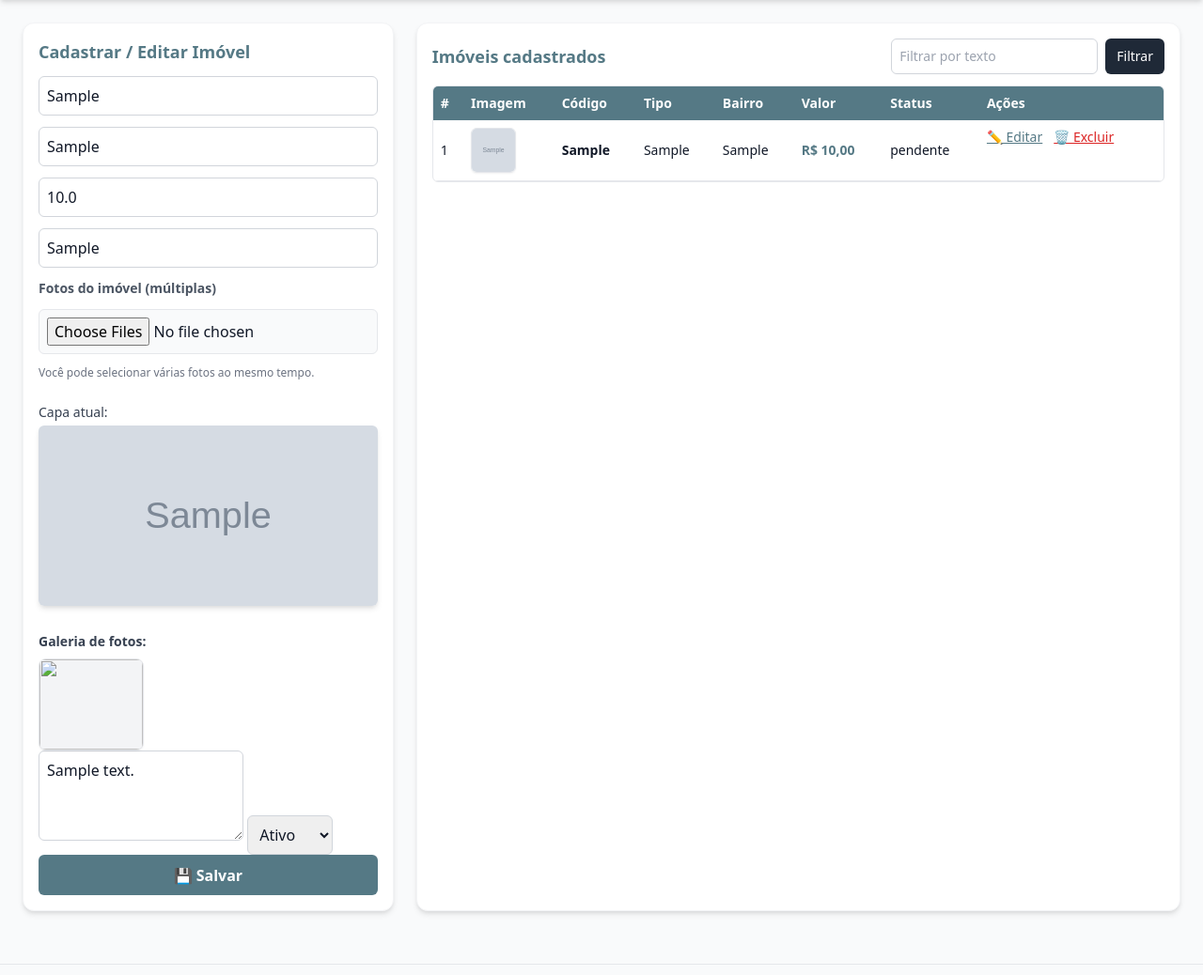
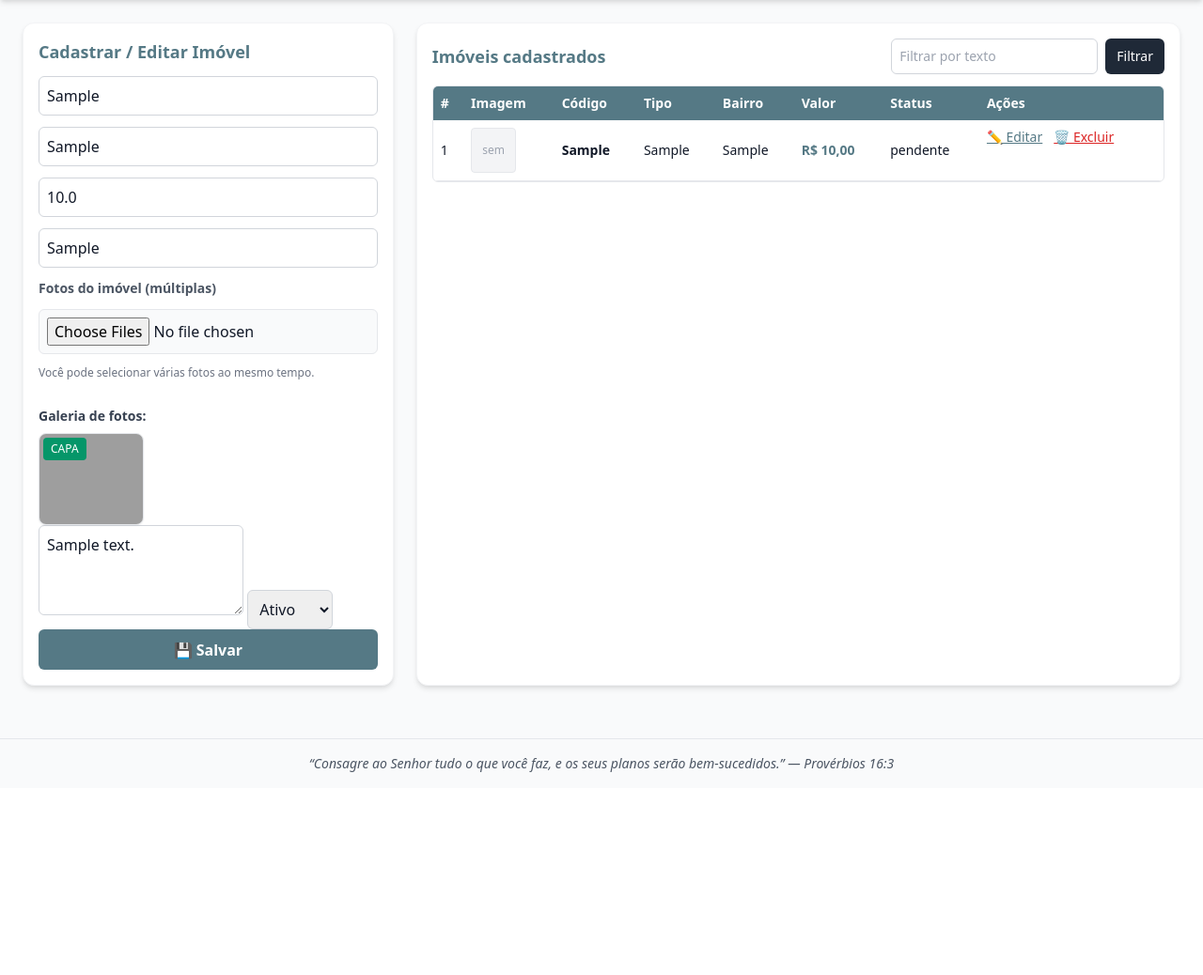
Before and after one commit to WilsonNous/brando-imoveis, a Flask app: page /admin/edit/1 in a window 1280 px wide. Shown: the part 84-1122 px from the top of the page at 94% size. After the commit the page ends 906 px from the top, so only its background shows below. Run offline with Flask 3, Linux system fonts and the light colour scheme; the visitor is signed in with stand-in values (Sample User, id 1); tables that the repository leaves empty hold one stand-in row (values such as "Sample post"); grey boxes marked "Sample" are stand-in pictures; grey boxes are pictures that could not be loaded.

Commit message:
Update admin.html

```diff
--- a/templates/admin.html
+++ b/templates/admin.html
@@ -27,22 +27,18 @@
 
       <div class="flex flex-wrap gap-2 items-center text-sm">
 
-        <!-- Ver site -->
         <a href="/" class="bg-white text-[color:var(--brand-blue)] px-3 py-2 rounded-md hover:bg-gray-100 transition">
           🏠 Ver site
         </a>
 
-        <!-- Serviços -->
         <a href="/admin/servicos" class="bg-yellow-500 text-white px-3 py-2 rounded-md hover:bg-yellow-600 transition">
           🛠️ Serviços
         </a>
 
-        <!-- Exportar -->
         <a href="/admin/export" class="bg-white text-[color:var(--brand-blue)] px-3 py-2 rounded-md hover:bg-gray-100 transition">
           ⬇️ Exportar CSV
         </a>
 
-        <!-- Importar -->
         <form action="/admin/import" method="post" enctype="multipart/form-data" class="flex items-center gap-2">
           <input type="file" name="csvfile" accept=".csv" class="text-xs bg-white rounded-md p-1 border" required />
           <button class="bg-green-600 text-white px-3 py-2 rounded-md hover:bg-green-700 transition">
@@ -50,7 +46,6 @@
           </button>
         </form>
 
-        <!-- LOGOUT -->
         <a href="/admin/logout"
            class="bg-red-600 text-white px-3 py-2 rounded-md hover:bg-red-700 transition font-semibold">
            🚪 Sair
@@ -79,7 +74,6 @@
         <input name="valor" placeholder="Valor (ex: 550000)" value="{{ imovel.valor if imovel else '' }}" required class="field">
         <input name="bairro" placeholder="Bairro" value="{{ imovel.bairro if imovel else '' }}" required class="field">
 
-        <!-- UPLOAD -->
         <label class="text-sm font-semibold text-gray-600">Fotos do imóvel (múltiplas)</label>
         <input type="file" name="imagens" id="imagens" multiple accept="image/*"
           class="border p-2 rounded-md bg-gray-50 focus:ring-2 focus:ring-[color:var(--brand-blue)]">
@@ -87,11 +81,10 @@
         <small class="text-gray-500 text-xs">Você pode selecionar várias fotos ao mesmo tempo.</small>
 
         <!-- CAPA ATUAL -->
-        {% if imovel and imovel.imagem %}
+        {% if imovel and imovel.capa %}
           <div class="mt-3">
             <p class="text-sm text-gray-700 font-medium">Capa atual:</p>
-            <img src="{{ imovel.imagem }}" class="rounded-md shadow-md mt-1 w-full max-h-48 object-cover">
-            <input type="hidden" name="imagem" value="{{ imovel.imagem }}">
+            <img src="/foto/{{ imovel.capa.id }}" class="rounded-md shadow-md mt-1 w-full max-h-48 object-cover">
           </div>
         {% endif %}
 
@@ -104,10 +97,9 @@
               {% for foto in imovel.fotos %}
                 <div class="relative group border rounded-lg overflow-hidden shadow-sm bg-gray-100">
 
-                  <img src="{{ foto.caminho }}" class="w-full h-24 object-cover">
+                  <img src="/foto/{{ foto.id }}" class="w-full h-24 object-cover">
 
-                  <!-- Indicador de capa -->
-                  {% if imovel.imagem == foto.caminho %}
+                  {% if foto.is_capa %}
                     <span class="absolute top-1 left-1 bg-green-600 text-white text-xs px-2 py-1 rounded">
                       CAPA
                     </span>
@@ -148,7 +140,9 @@
       </form>
     </section>
 
+    <!-- ======================================== -->
     <!-- LISTAGEM -->
+    <!-- ======================================== -->
     <section class="md:col-span-2 bg-white p-4 rounded-xl shadow-md border border-gray-100">
       <div class="flex justify-between items-center mb-3">
         <h2 class="font-semibold text-[color:var(--brand-blue)] text-lg">Imóveis cadastrados</h2>
@@ -180,8 +174,8 @@
               <td class="py-2 px-2">{{ i.id }}</td>
 
               <td class="py-2 px-2">
-                {% if i.imagem %}
-                  <img src="{{ i.imagem }}"
+                {% if i.capa %}
+                  <img src="/foto/{{ i.capa.id }}"
                        class="w-12 h-12 rounded-md object-cover border border-gray-200 shadow-sm">
                 {% else %}
                   <div class="w-12 h-12 bg-gray-100 border flex items-center justify-center rounded text-gray-400 text-xs">
@@ -193,9 +187,7 @@
               <td class="py-2 px-2 font-semibold">{{ i.codigo }}</td>
               <td class="py-2 px-2">{{ i.tipo }}</td>
               <td class="py-2 px-2">{{ i.bairro }}</td>
-
               <td class="py-2 px-2 text-[color:var(--brand-blue)] font-semibold">{{ i.valor | brl }}</td>
-
               <td class="py-2 px-2">{{ i.status }}</td>
 
               <td class="py-2 px-2 flex gap-3">
```
